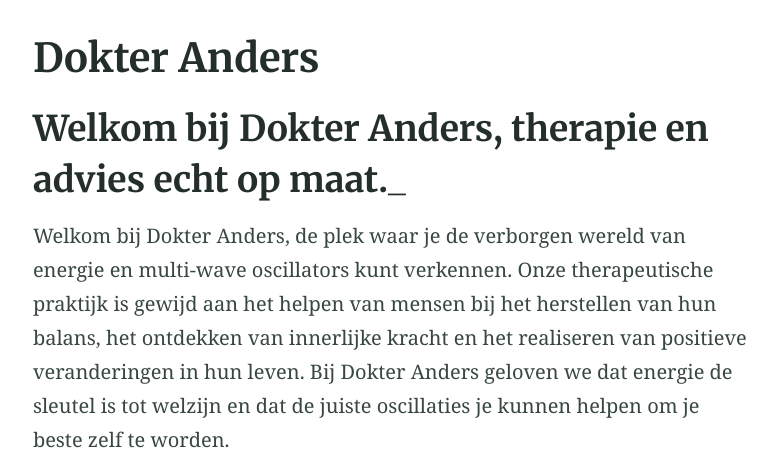
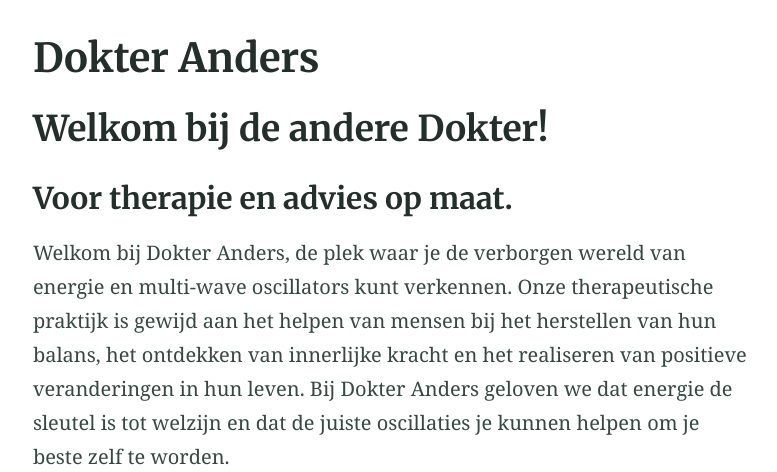
Before and after one commit to dokteranders/dokteranders.com, a Jekyll site: the page built from index.md, in a window 1280 px wide and 900 px high, cut to the strip 428-900 px from the top of the window. Shown: the whole strip, without its empty margins (250-1027 px from the left). Built offline with Jekyll 4.4.1, drawn with Linux system fonts in a browser that asks for light colours.

Commit message:
Update index.md

```diff
--- a/index.md
+++ b/index.md
@@ -3,7 +3,8 @@ title: Dokter Anders
 feature_image: "https://picsum.photos/1300/400?image=815"
 ---
 
-## Welkom bij Dokter Anders, therapie en advies echt op maat._
+## Welkom bij de andere Dokter!
+### Voor therapie en advies op maat.
 
 Welkom bij Dokter Anders, de plek waar je de verborgen wereld van energie en multi-wave oscillators kunt verkennen. Onze therapeutische praktijk is gewijd aan het helpen van mensen bij het herstellen van hun balans, het ontdekken van innerlijke kracht en het realiseren van positieve veranderingen in hun leven. Bij Dokter Anders geloven we dat energie de sleutel is tot welzijn en dat de juiste oscillaties je kunnen helpen om je beste zelf te worden.
 
```
